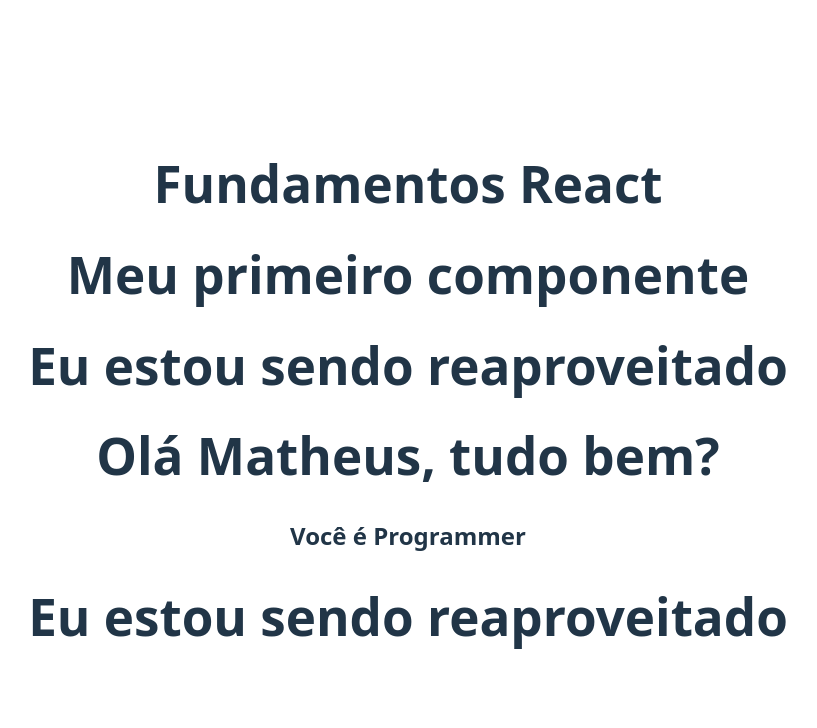
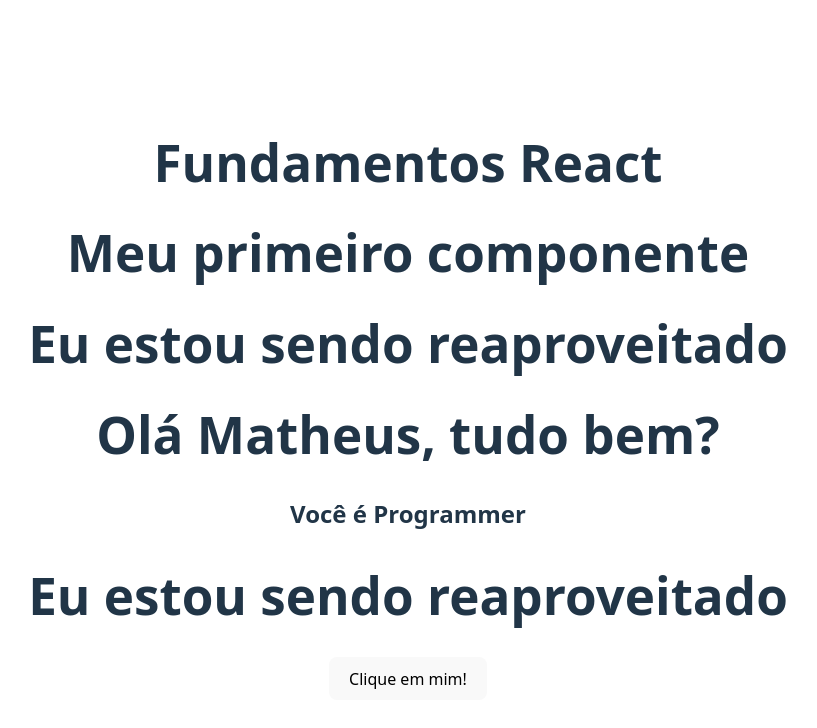
Before and after one commit to theselegadev/react-js, a React (Vite) app in the folder FUNDAMENTOS_2/fundamentos/: page / in a window 1280 px wide. Shown: the top 728 px of the page, without its empty margins (232-1049 px from the left). Built offline with nearby package versions, Linux system fonts and the light colour scheme.

Commit message:
Evento de clique

```diff
--- a/FUNDAMENTOS_2/fundamentos/src/App.jsx
+++ b/FUNDAMENTOS_2/fundamentos/src/App.jsx
@@ -2,6 +2,7 @@ import { useState } from 'react'
 import FirstComponet from './components/FirstComponent'
 import TemplateExpressions from './components/TemplateExpressions'
 import './App.css'
+import Events from './components/Events'
 
 function App() {
   const [count, setCount] = useState(0)
@@ -11,6 +12,7 @@ function App() {
       <h1>Fundamentos React</h1>
       <FirstComponet/>
       <TemplateExpressions/>
+      <Events/>
     </>
   )
 }
--- /dev/null
+++ b/FUNDAMENTOS_2/fundamentos/src/components/Events.jsx
@@ -0,0 +1,20 @@
+const Events = ()=>{
+    const handleMyEvent = (e)=>{
+        console.log("Você clicou no botão")
+        console.log(e)
+    }
+
+    return(
+        <div>
+            <div>
+                {/* Evento de clique */}
+                <button onClick={handleMyEvent}>Clique em mim!</button>
+            </div>
+            <div>
+
+            </div>
+        </div>
+    )
+}
+
+export default Events
```
